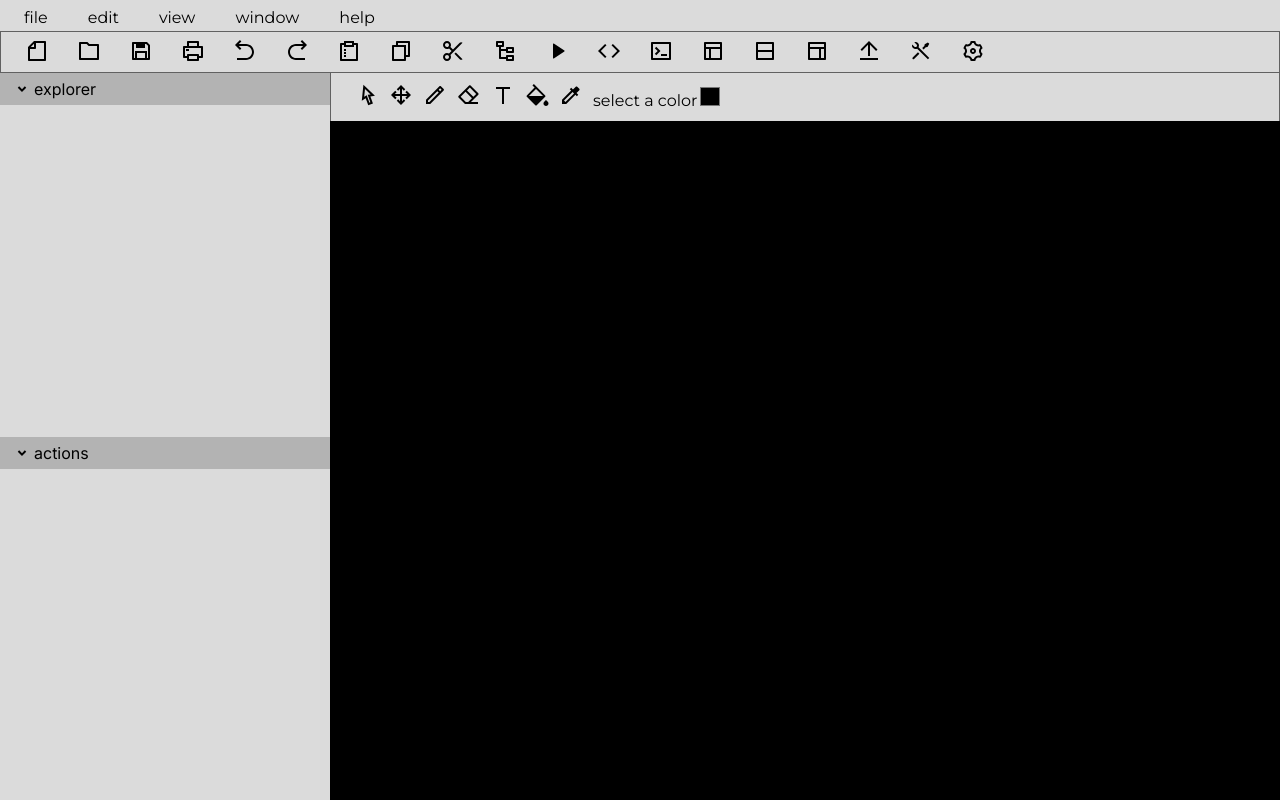
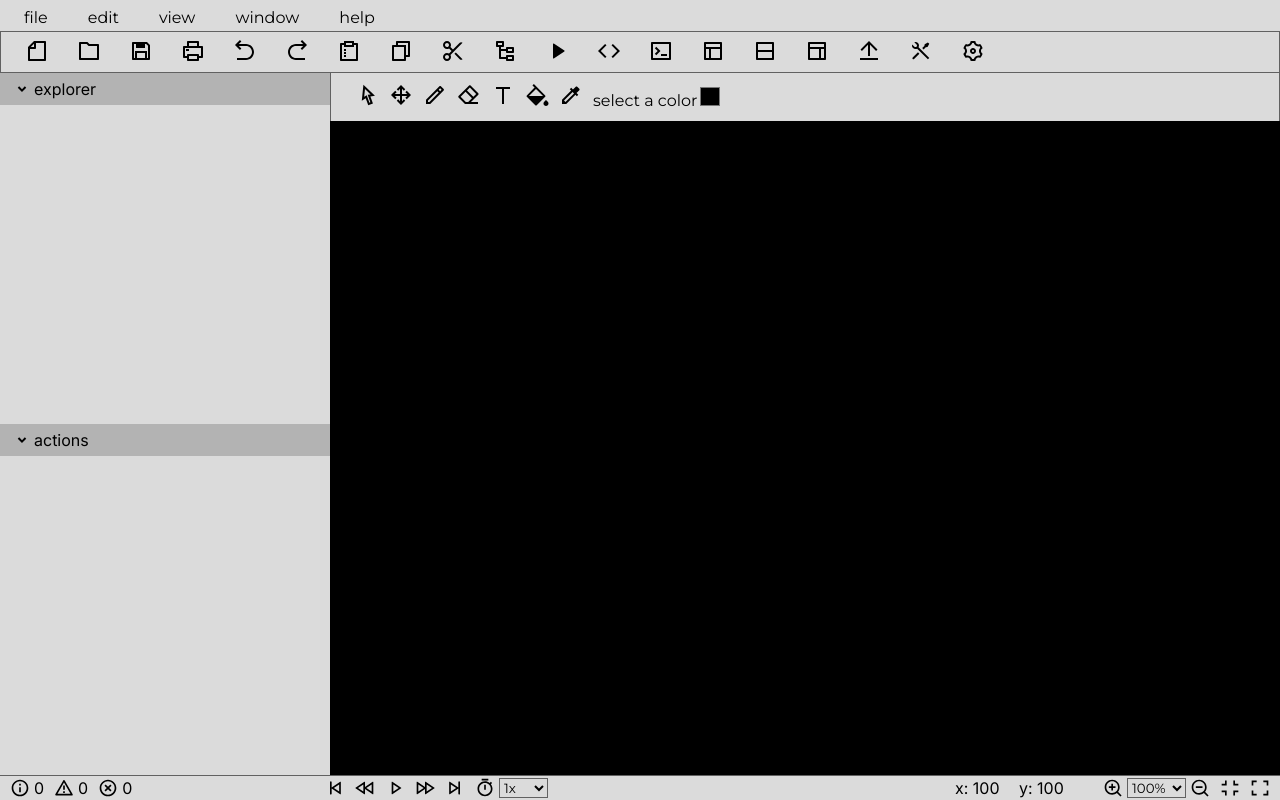
Before and after one commit to Kelthon/dsv, a React (Vite) app: page / in a window 1280 px wide. Built offline with nearby package versions, Linux system fonts and the light colour scheme.

Commit message:
feat: added new component StatusBar

```diff
--- a/src/App.tsx
+++ b/src/App.tsx
@@ -1,4 +1,5 @@
 import MenuBars from "./components/MenuBar/MenuBar";
+import StatusBar from "./components/StatusBar/StatusBar";
 import ToolBar from "./components/ToolBar/ToolBar";
 import Workspace from "./components/Workspace/Workspace";
 
@@ -8,6 +9,7 @@ function App(): JSX.Element {
       <MenuBars />
       <ToolBar />
       <Workspace />
+      <StatusBar />
     </>
   );
 }
--- /dev/null
+++ b/src/components/StatusBar/StatusBar.css
@@ -0,0 +1,53 @@
+div#status-bar {
+  display: flex;
+  align-items: center;
+  padding-inline: 0.625rem;
+  border-block-start: 1px solid var(--dark-gray-color);
+}
+
+div#status-bar > div {
+  flex: 1;
+  gap: 0.625rem;
+  display: flex;
+  align-items: center;
+}
+
+div#status-bar > div[id$=-info] > div[id$=-control] > select {
+  background-color: transparent;
+  border: 1px solid var(--dark-gray-color);
+}
+
+div#status-bar > div[id$=-info] > div[id$=-control] > button,
+div#status-bar > div[id$=-info] > :is(button, div[id$=-control]) {
+  gap: 0.25rem;
+  display: flex;
+  align-items: center;
+  background-color: transparent;
+  border: none;
+}
+
+div#status-bar > div[id$=-info] > div[id$=-control] > select:hover,
+div#status-bar > div[id$=-info] > div[id$=-control] > button:hover,
+div#status-bar > div[id$=-info] > button:hover {
+  cursor: pointer;
+  background-color: var(--gray-color);
+}
+
+div#status-bar > div[id$=-info] > div[id$=-control] > button > svg,
+div#status-bar > div[id$=-info] > :is(div[id$=-control], button) > svg {
+  width: 1.25rem;
+}
+
+div#status-bar > div#animation-info {
+  flex: 2;
+}
+
+div#status-bar > div#display-info > p#display-mouse-pos {
+  flex: 1;
+  display: flex;
+  gap: 0.5rem;
+}
+
+div#status-bar > div#display-info > p#display-mouse-pos > span {
+  min-width: 3.5rem;
+}
--- /dev/null
+++ b/src/components/StatusBar/StatusBar.tsx
@@ -0,0 +1,95 @@
+import {
+  RiAlertLine,
+  RiCloseCircleLine,
+  RiFullscreenExitLine,
+  RiFullscreenLine,
+  RiInformationLine,
+  RiPlayLine,
+  RiRewindLine,
+  RiSkipBackLine,
+  RiSkipForwardLine,
+  RiSpeedLine,
+  RiTimerLine,
+  RiZoomInLine,
+  RiZoomOutLine,
+} from "@remixicon/react";
+import "./StatusBar.css";
+
+export default function StatusBar(): JSX.Element {
+  return (
+    <div id="status-bar">
+      <div id="lint-info">
+        <button type="button" title="show info messages">
+          <RiInformationLine />
+          <span className="message-count interface-title">0</span>
+        </button>
+        <button type="button" title="show warning messages">
+          <RiAlertLine />
+          <span className="message-count interface-title">0</span>
+        </button>
+        <button type="button" title="show error messages">
+          <RiCloseCircleLine />
+          <span className="message-count interface-title">0</span>
+        </button>
+      </div>
+      <div id="animation-info">
+        <button type="button" title="skip back animation">
+          <RiSkipBackLine />
+        </button>
+        <button type="button" title="rewind animation">
+          <RiRewindLine />
+        </button>
+        <button type="button" title="play animation">
+          <RiPlayLine />
+        </button>
+        <button type="button" title="speed animation">
+          <RiSpeedLine />
+        </button>
+        <button type="button" title="skip forward animation">
+          <RiSkipForwardLine />
+        </button>
+        <div id="time-control">
+          <RiTimerLine />
+          <select id="time-speed" title="select animation time speed">
+            <option value="0.5">0.5x</option>
+            <option value="1" selected>
+              1x
+            </option>
+            <option value="1.5">1.5x</option>
+            <option value="2">2x</option>
+          </select>
+        </div>
+      </div>
+      <div id="display-info">
+        <p id="display-mouse-pos">
+          <span className="axis">x: 100</span>
+          <span className="axis">y: 100</span>
+        </p>
+        <div id="zoom-control">
+          <button type="button" title="zoom in">
+            <RiZoomInLine />
+          </button>
+          <select id="zoom" title="select zoom level">
+            <option value="25">25%</option>
+            <option value="50">50%</option>
+            <option value="75">75%</option>
+            <option value="100" selected>
+              100%
+            </option>
+            <option value="150">150%</option>
+            <option value="200">200%</option>
+          </select>
+          <button type="button" title="zoom out">
+            <RiZoomOutLine />
+          </button>
+        </div>
+        <button type="button" title="exit fullscreen">
+          <RiFullscreenExitLine />
+        </button>
+        <button type="button" title="fullscreen">
+          <RiFullscreenLine />
+        </button>
+      </div>
+    </div>
+  );
+}
```
